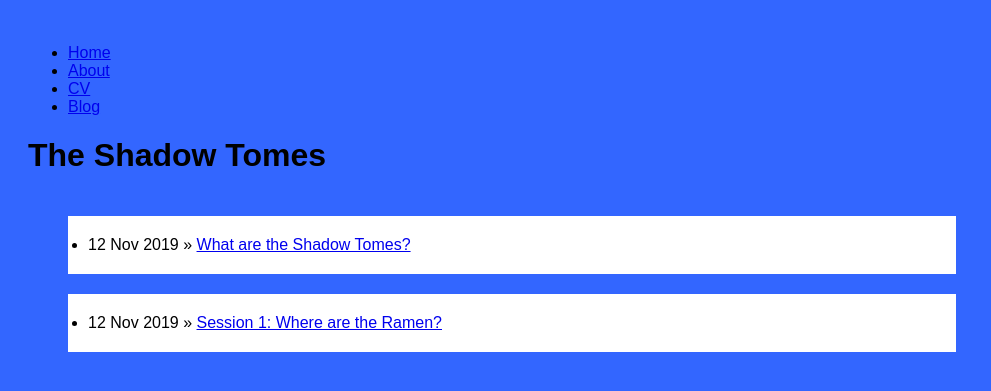
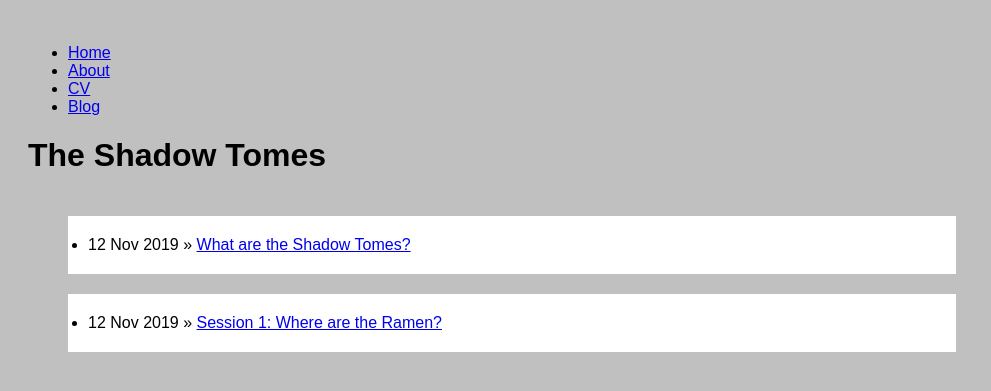
Before and after one commit to naylamay/naylamay.github.io, a Jekyll site: the page built from blog/index.html, in a window 1280 px wide. Shown: the top 391 px of the page, without its empty margins (0-991 px from the left). Built offline with Jekyll 4.4.1, drawn with Linux system fonts in a browser that asks for light colours.

Commit message:
Update main.css

```diff
--- a/css/main.css
+++ b/css/main.css
@@ -1,7 +1,7 @@
 body {
   font-family: Arial;
   padding: 20px;
-  background: #3366ff;
+  background: #C0C0C0;
 }
 
 /* Header/Blog Title */
@@ -10,6 +10,7 @@ body {
   font-size: 40px;
   text-align: center;
   background: white;
+  text-color: #3366ff
 }
 
 /* Create two unequal columns that floats next to each other */
```
